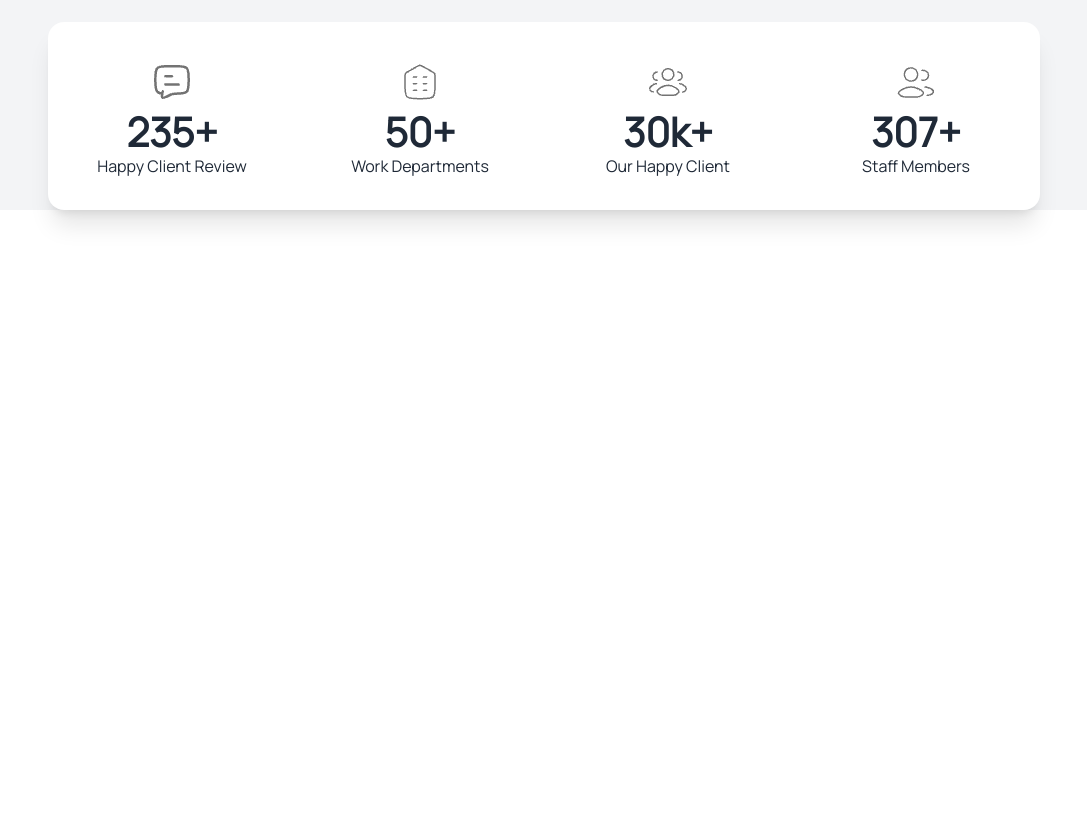
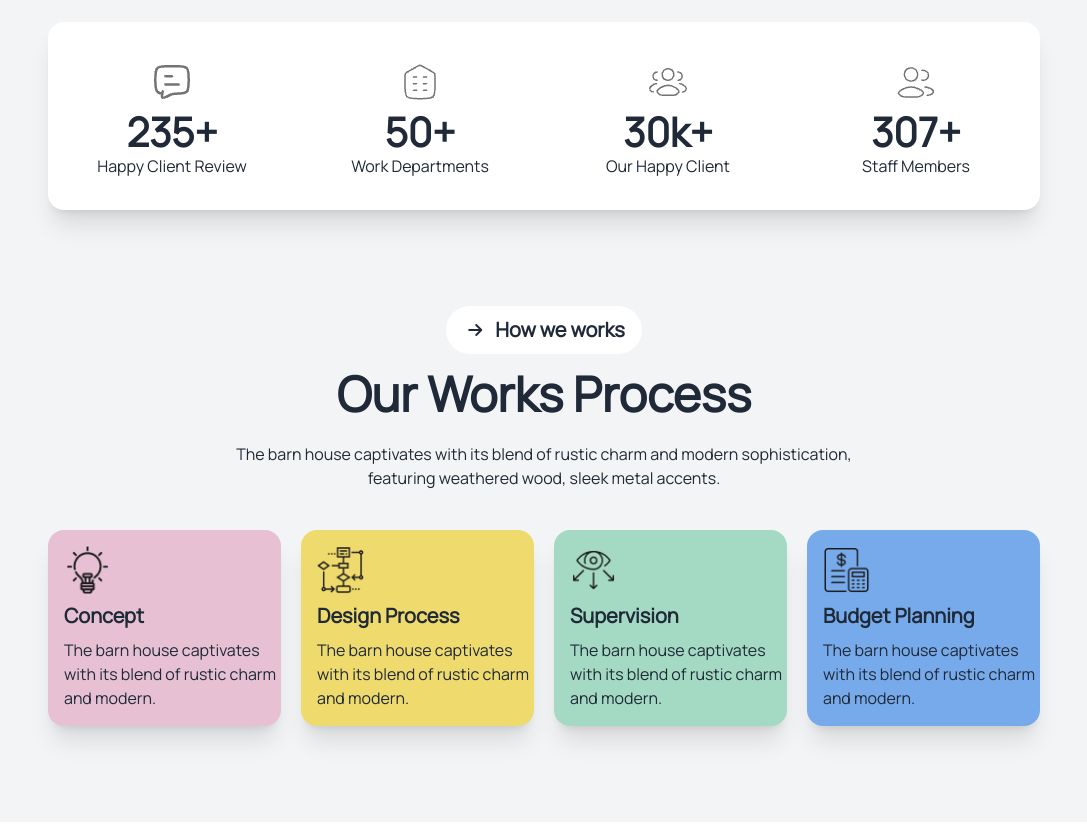
Before and after one commit to rakib-sikder/Assignment-3, a plain HTML site: page index.html in a window 1280 px wide. Shown: the part 1552-2377 px from the top of the page, without its empty margins (96-1183 px from the left). Before the commit the page ends 1802 px from the top, so only its background shows below. Drawn offline with nearby package versions, Linux system fonts and the light colour scheme.

Commit message:
our work part

```diff
--- a/index.html
+++ b/index.html
@@ -285,7 +285,79 @@
             <p>Staff Members</p>
           </div>
         </div>
-      </div>
+
+    </div>
+    <!-- our work -->
+    <div class="xl:flex grid gap-9 w-full py-24">
+        <div
+          class="card  m-auto rounded-box flex-grow  place-items-center"
+        >
+          <a class="btn btn-ghost rounded-[32px] bg-white text-xl"
+            ><i
+              class="fa-solid fa-arrow-right text-base w-6 h-6 m-auto rounded-full"
+            ></i>
+            How we works</a
+          >
+
+          <div class="hero">
+            <div class="hero-content text-center ">
+              <div class="w-full m-auto">
+                <h1 class="xl:text-5xl lg:text-[32px] text-[24px] font-bold">
+                    Our Works Process
+                </h1>
+                <p class="py-6 xl:w-[650px]">
+                    The barn house captivates with its blend of rustic charm and modern sophistication, featuring weathered wood, sleek metal accents.
+                </p>
+              </div>
+            </div>
+          </div>
+
+          <div class=" grid lg:grid-cols-2 md:grid-cols-2 sm:grid-cols-1 xl:grid-cols-4  gap-5 ">
+            <div class="card card-side grid p-4 bg-[#E7C1D3] shadow-xl">
+                <img src="./img/concept.png" alt="Movie" class="h-12" />
+
+
+                  <h2 class="card-title my-2">Concept</h2>
+                  <p class="w-[226px]">
+                    The barn house captivates with its blend of rustic charm and
+                    modern.
+                  </p>
+
+              </div>
+            <div class="card card-side grid p-4 bg-[#EFDA6E] shadow-xl">
+                <img src="./img/flow-chart.png" alt="Movie" class="h-12" />
+
+
+                  <h2 class="card-title my-2">Design Process</h2>
+                  <p class="w-[226px]">
+                    The barn house captivates with its blend of rustic charm and
+                    modern.
+                  </p>
+
+              </div>
+            <div class="card card-side grid p-4 bg-[#A4DAC3] shadow-xl">
+                <img src="./img/vision.png" alt="Movie" class="h-12" />
+
+
+                  <h2 class="card-title my-2">Supervision</h2>
+                  <p class="w-[226px]">
+                    The barn house captivates with its blend of rustic charm and
+                    modern.
+                  </p>
+
+              </div>
+            <div class="card card-side grid p-4 bg-[#77AAEA] shadow-xl">
+                <img src="./img/budget-planning.png" alt="Movie" class="h-12" />
+
+
+                  <h2 class="card-title my-2">Budget Planning</h2>
+                  <p class="w-[226px]">
+                    The barn house captivates with its blend of rustic charm and
+                    modern.
+                  </p>
+
+              </div>
+        </div>
     </section>
   </body>
 </html>
```
